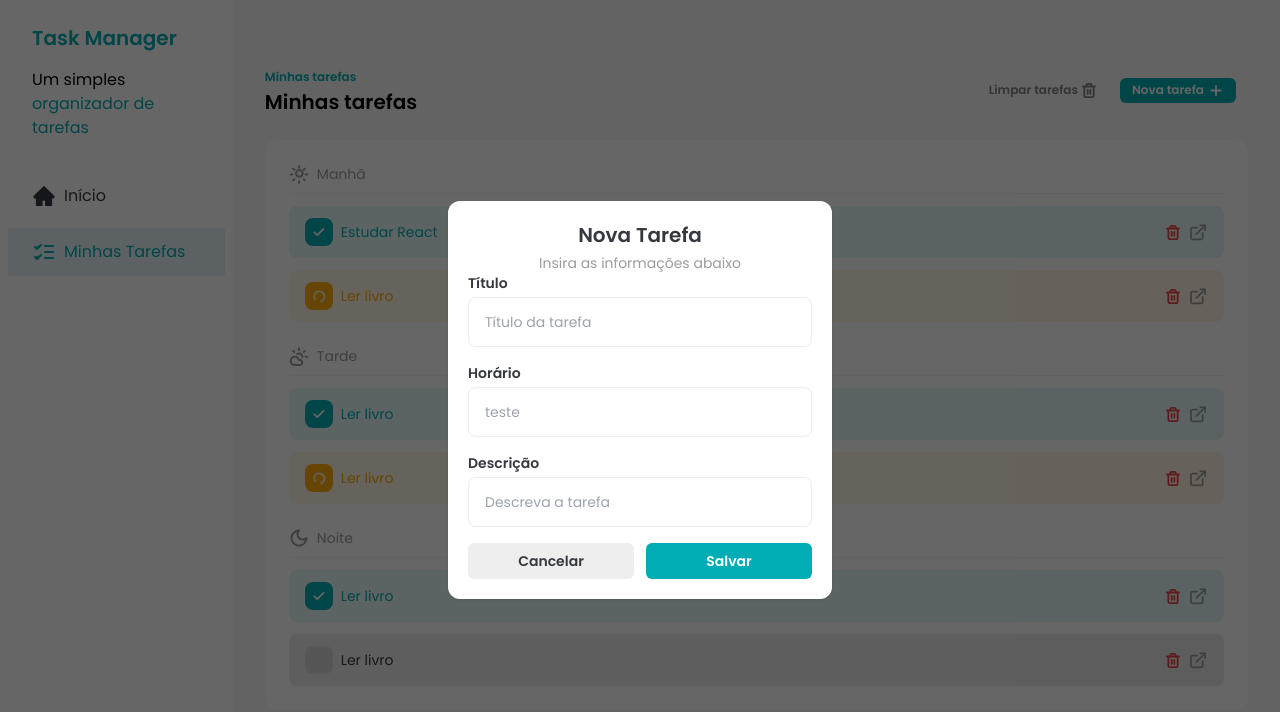
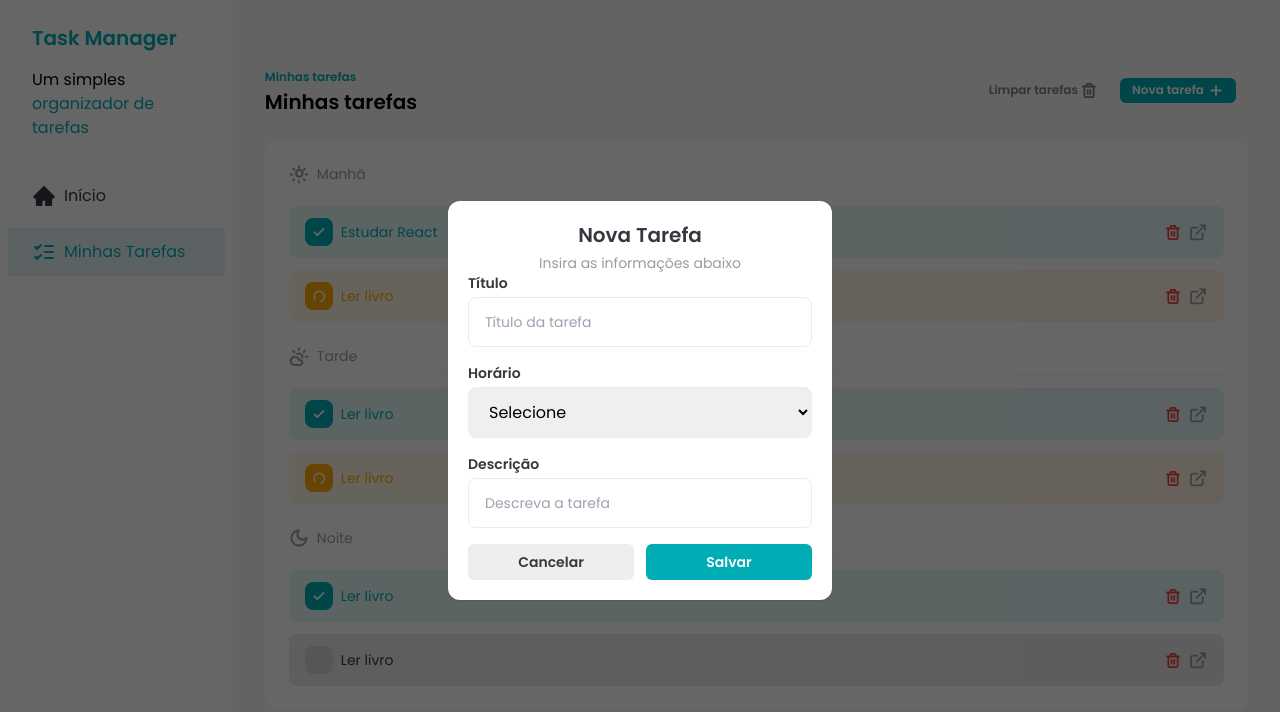
Before and after one commit to lucasbeniti/fsc-task-manager, a React (Vite) app: page / in a window 1280 px wide. Both pictures are taken after a click on the button "Nova tarefa". Shown: the top 712 px of the page. Built offline with nearby package versions, Linux system fonts and the light colour scheme.

Commit message:
feat: add InputLabel component

```diff
--- a/src/components/AddTaskDialog.jsx
+++ b/src/components/AddTaskDialog.jsx
@@ -4,6 +4,7 @@
 import { CSSTransition } from "react-transition-group";
 import { useRef } from "react";
 import "./AddTaskDialog.css";
+import InputLabel from "./InputLabel";
 
 const AddTaskDialog = ({ isOpen, handleCloseDialogClick }) => {
   const nodeRef = useRef();
@@ -36,7 +37,20 @@
                   placeholder="Título da tarefa"
                   id="title"
                 />
-                <Input label="  Horário" placeholder={"teste"} id="time" />
+
+                <div className="flex flex-col gap-1 text-left">
+                  <InputLabel htmlFor="time">Horário</InputLabel>
+                  <select
+                    id="time"
+                    className="placehoder:text-[#9A9C9F] rounded-lg border border-solid border-[#ECECEC] px-4 py-3 outline-[#00ADB5] placeholder:text-sm"
+                  >
+                    <option value="0">Selecione</option>
+                    <option value="morning">Manhã</option>
+                    <option value="afternoon">Tarde</option>
+                    <option value="night">Noite</option>
+                  </select>
+                </div>
+
                 <Input
                   label="Descrição"
                   placeholder="Descreva a tarefa"
--- a/src/components/Input.jsx
+++ b/src/components/Input.jsx
@@ -1,9 +1,9 @@
+import InputLabel from "./InputLabel";
+
 const Input = ({ label, ...rest }) => {
   return (
     <div className="flex flex-col space-y-1 text-left">
-      <label htmlFor={rest.id} className="text-sm font-semibold text-[#35383E]">
-        {label}
-      </label>
+      <InputLabel htmlFor={rest.id}>{label}</InputLabel>
       <input
         className="placehoder:text-[#9A9C9F] rounded-lg border border-solid border-[#ECECEC] px-4 py-3 outline-[#00ADB5] placeholder:text-sm"
         {...rest}
--- /dev/null
+++ b/src/components/InputLabel.jsx
@@ -0,0 +1,9 @@
+const InputLabel = (props) => {
+  return (
+    <label className="text-sm font-semibold text-[#35383E]" {...props}>
+      {props.children}
+    </label>
+  );
+};
+
+export default InputLabel;
```
